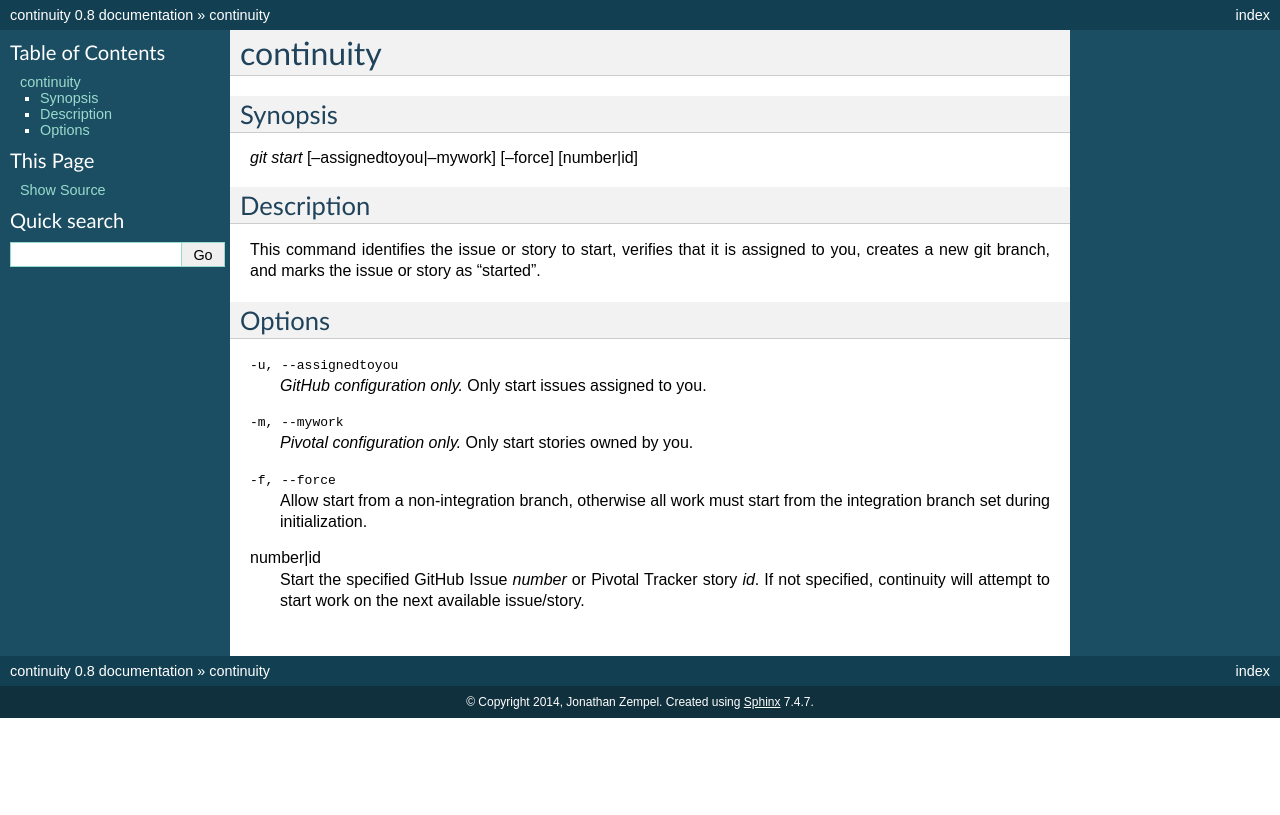
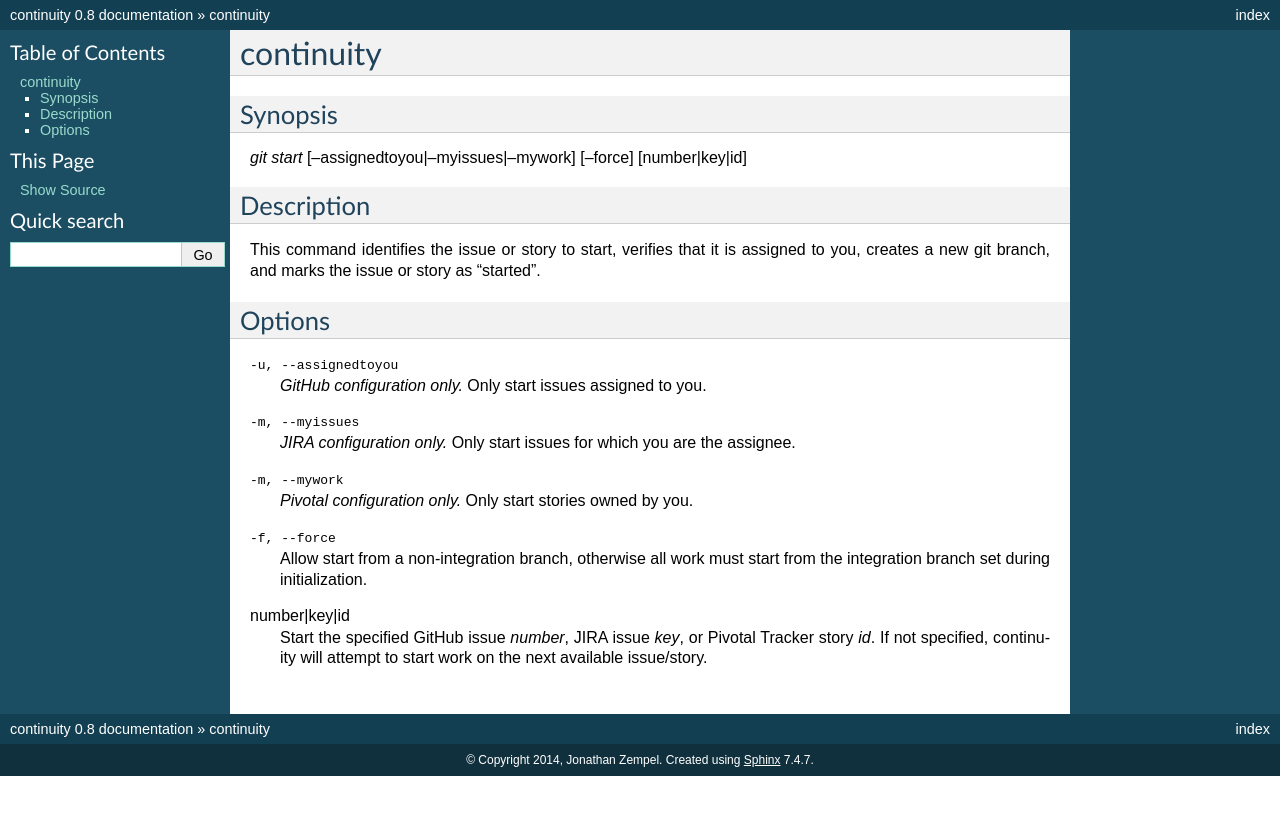
Before and after one commit to jzempel/continuity, a Sphinx documentation site: the page built from docs/git-start.rst, in a window 1280 px wide. Shown: the top 815 px of the page. Built offline with Sphinx 7.4.7, drawn with Linux system fonts in a browser that asks for light colours.

Commit message:
Update JIRA documentation; initial jira git-tasks

```diff
--- a/docs/git-start.rst
+++ b/docs/git-start.rst
@@ -6,7 +6,7 @@ continuity
 Synopsis
 --------
 
-| *git start* [--assignedtoyou|--mywork] [--force] [number|id]
+| *git start* [--assignedtoyou|--myissues|--mywork] [--force] [number|key|id]
 
 Description
 -----------
@@ -21,6 +21,10 @@ Options
 -u, --assignedtoyou
     *GitHub configuration only.* Only start issues assigned to you.
 
+-m, --myissues
+    *JIRA configuration only.* Only start issues for which you are the
+    assignee.
+
 -m, --mywork
     *Pivotal configuration only.* Only start stories owned by you.
 
@@ -28,7 +32,7 @@ Options
     Allow start from a non-integration branch, otherwise all work must start
     from the integration branch set during initialization.
 
-number|id
-    Start the specified GitHub Issue *number* or Pivotal Tracker story *id*. If
-    not specified, continuity will attempt to start work on the next available
-    issue/story.
+number|key|id
+    Start the specified GitHub issue *number*, JIRA issue *key*, or Pivotal
+    Tracker story *id*. If not specified, continuity will attempt to start work
+    on the next available issue/story.
```
Also changed, not shown: docs/git-continuity.rst (+4 -4 lines), docs/git-issues.rst (+7 -3 lines), docs/index.rst (+4 -4 lines), 5 other files.
